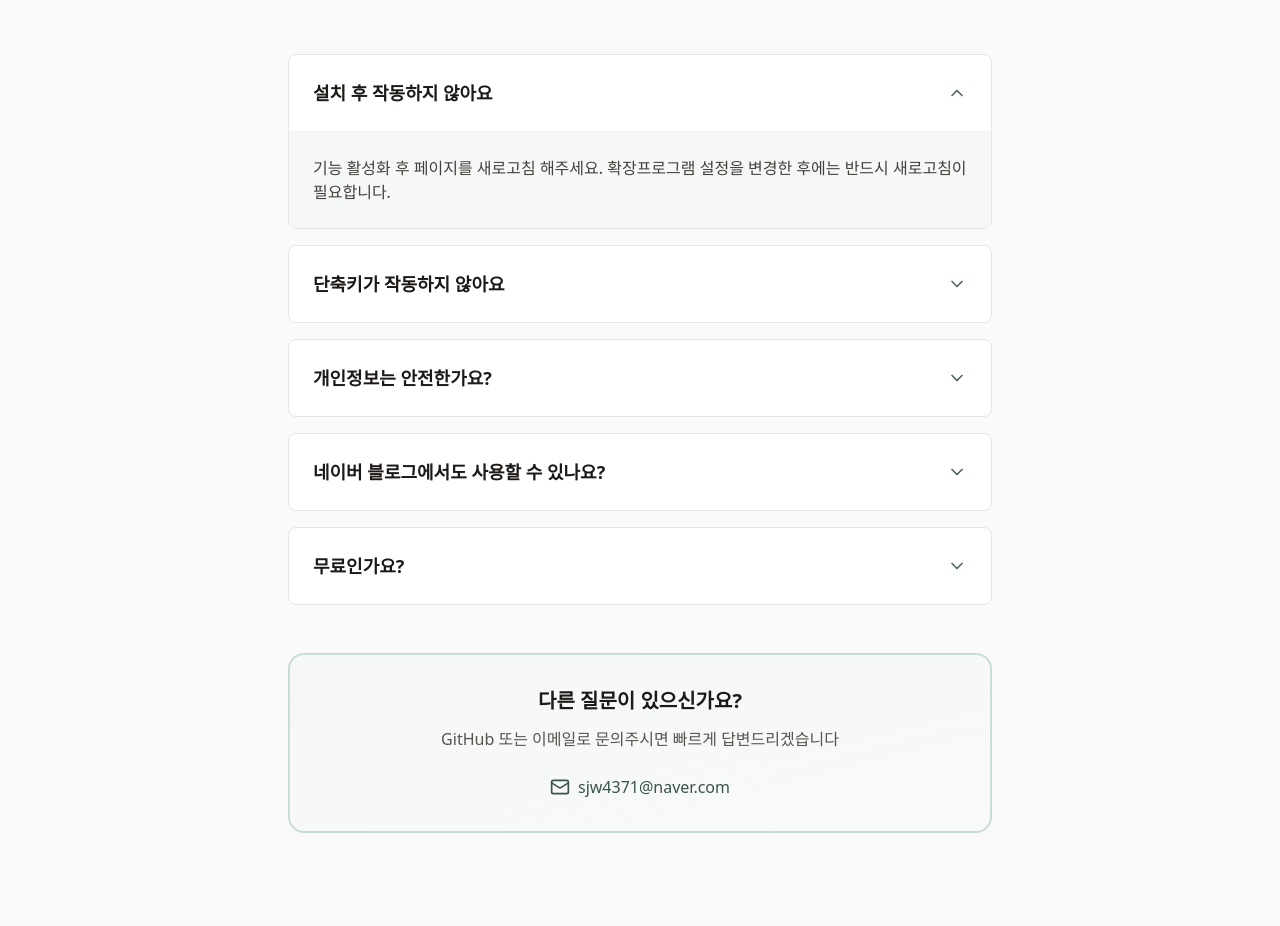
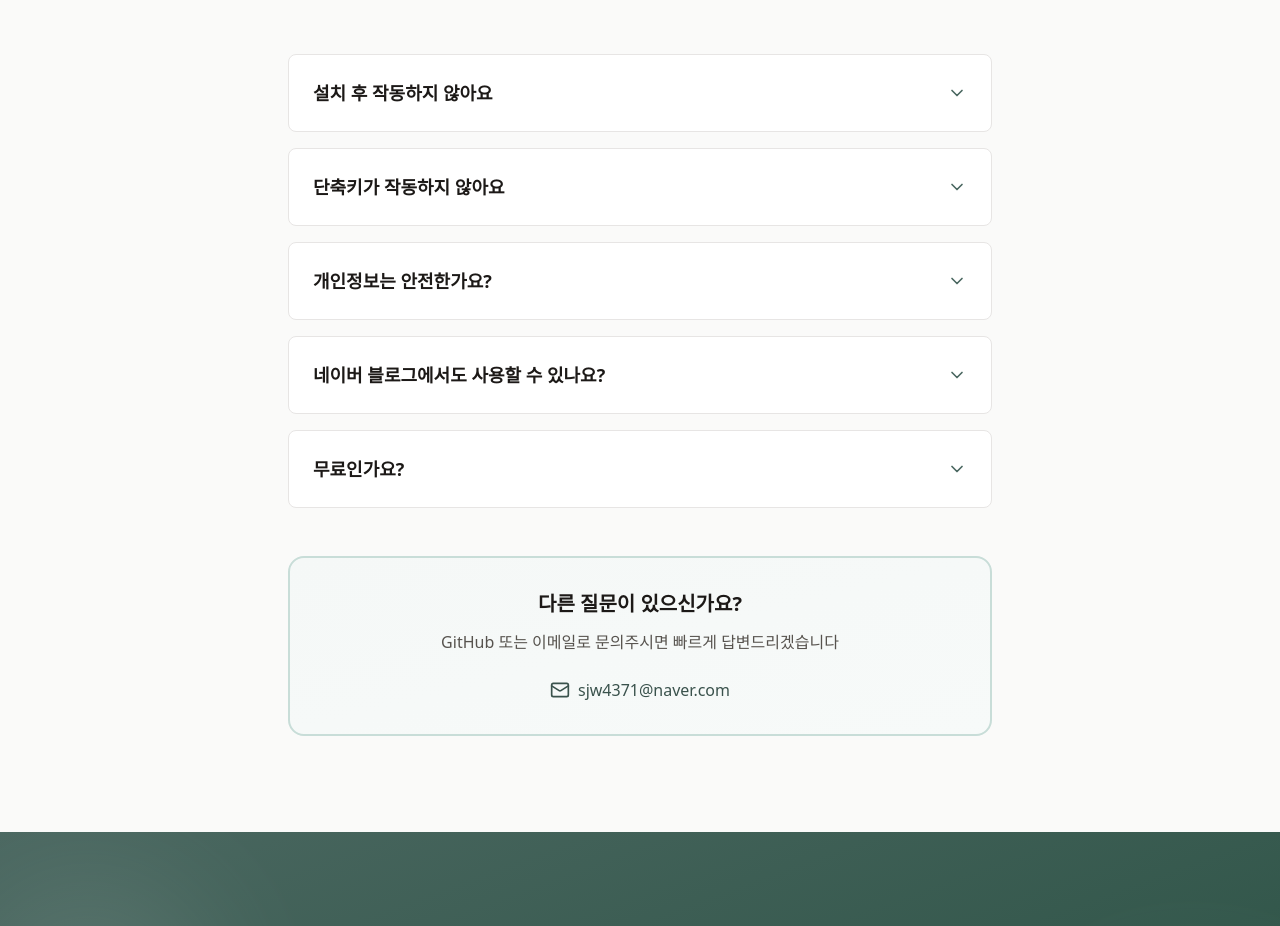
Before and after one commit to ShipFriend0516/storyhelper-web, a Next.js app: page / in a window 1280 px wide. Shown: the part 3340-4266 px from the top of the page. Built offline with nearby package versions, Linux system fonts and the light colour scheme; no server answers.

Commit message:
refactor: improve FAQSection component structure and state management

```diff
--- a/src/components/FAQSection.tsx
+++ b/src/components/FAQSection.tsx
@@ -1,33 +1,40 @@
-'use client';
+"use client";
 
-import { useState } from 'react';
-import { ChevronDown, Mail } from 'lucide-react';
-
-export default function FAQSection() {
-  const [openIndex, setOpenIndex] = useState<number | null>(0);
+import { useState } from "react";
+import { ChevronDown, Mail } from "lucide-react";
 
 const faqs = [
   {
     question: "설치 후 작동하지 않아요",
-      answer: "기능 활성화 후 페이지를 새로고침 해주세요. 확장프로그램 설정을 변경한 후에는 반드시 새로고침이 필요합니다."
+    answer:
+      "기능 활성화 후 페이지를 새로고침 해주세요. 확장프로그램 설정을 변경한 후에는 반드시 새로고침이 필요합니다.",
   },
   {
     question: "단축키가 작동하지 않아요",
-      answer: "브라우저 기본 단축키와 겹치는 경우 작동하지 않을 수 있습니다. 다른 단축키로 변경해보세요. Chrome 설정에서 확장프로그램 단축키를 확인할 수 있습니다."
+    answer:
+      "브라우저 기본 단축키와 겹치는 경우 작동하지 않을 수 있습니다. 다른 단축키로 변경해보세요. Chrome 설정에서 확장프로그램 단축키를 확인할 수 있습니다.",
   },
   {
     question: "개인정보는 안전한가요?",
-      answer: "StoryHelper는 어떠한 데이터도 수집하거나 외부로 전송하지 않습니다. 모든 기능은 로컬에서 동작하며, 사용자의 개인정보는 완벽하게 보호됩니다."
+    answer:
+      "StoryHelper는 어떠한 데이터도 수집하거나 외부로 전송하지 않습니다. 모든 기능은 로컬에서 동작하며, 사용자의 개인정보는 완벽하게 보호됩니다.",
   },
   {
     question: "네이버 블로그에서도 사용할 수 있나요?",
-      answer: "현재는 티스토리 전용입니다. 티스토리 플랫폼에 최적화된 기능들을 제공하고 있습니다."
+    answer:
+      "현재는 티스토리 전용입니다. 티스토리 플랫폼에 최적화된 기능들을 제공하고 있습니다.",
   },
   {
     question: "무료인가요?",
-      answer: "네, 완전 무료입니다. 모든 기능을 제한 없이 사용하실 수 있으며, 향후에도 무료로 제공될 예정입니다."
-    }
+    answer:
+      "네, 완전 무료입니다. 모든 기능을 제한 없이 사용하실 수 있으며, 향후에도 무료로 제공될 예정입니다.",
+  },
 ];
+
+export default function FAQSection() {
+  const [openIndex, setOpenIndex] = useState<boolean[]>(
+    Array(faqs.length).fill(false)
+  );
 
   return (
     <section className="bg-gray-50 py-20 md:py-24">
@@ -36,9 +43,7 @@
           <h2 className="mb-4 text-3xl font-bold tracking-tight text-gray-900 sm:text-4xl">
             자주 묻는 질문
           </h2>
-          <p className="text-lg text-gray-600">
-            궁금하신 점이 있으신가요?
-          </p>
+          <p className="text-lg text-gray-600">궁금하신 점이 있으신가요?</p>
         </div>
 
         <div className="space-y-4">
@@ -48,7 +53,13 @@
               className="overflow-hidden rounded-lg border border-gray-200 bg-white transition-all hover:shadow-md"
             >
               <button
-                onClick={() => setOpenIndex(openIndex === index ? null : index)}
+                onClick={() =>
+                  setOpenIndex((prev) => [
+                    ...prev.slice(0, index),
+                    !prev[index],
+                    ...prev.slice(index + 1),
+                  ])
+                }
                 className="flex w-full items-center justify-between p-6 text-left transition-colors hover:bg-gray-50"
               >
                 <span className="text-lg font-semibold text-gray-900">
@@ -56,13 +67,13 @@
                 </span>
                 <ChevronDown
                   className={`h-5 w-5 flex-shrink-0 text-sage-600 transition-transform ${
-                    openIndex === index ? 'rotate-180' : ''
+                    openIndex[index] ? "rotate-180" : ""
                   }`}
                 />
               </button>
               <div
                 className={`overflow-hidden transition-all ${
-                  openIndex === index ? 'max-h-96' : 'max-h-0'
+                  openIndex[index] ? "max-h-96" : "max-h-0"
                 }`}
               >
                 <div className="border-t border-gray-100 bg-sage-50 p-6">
```
Lines whose indentation alone changed are shown as unchanged.
